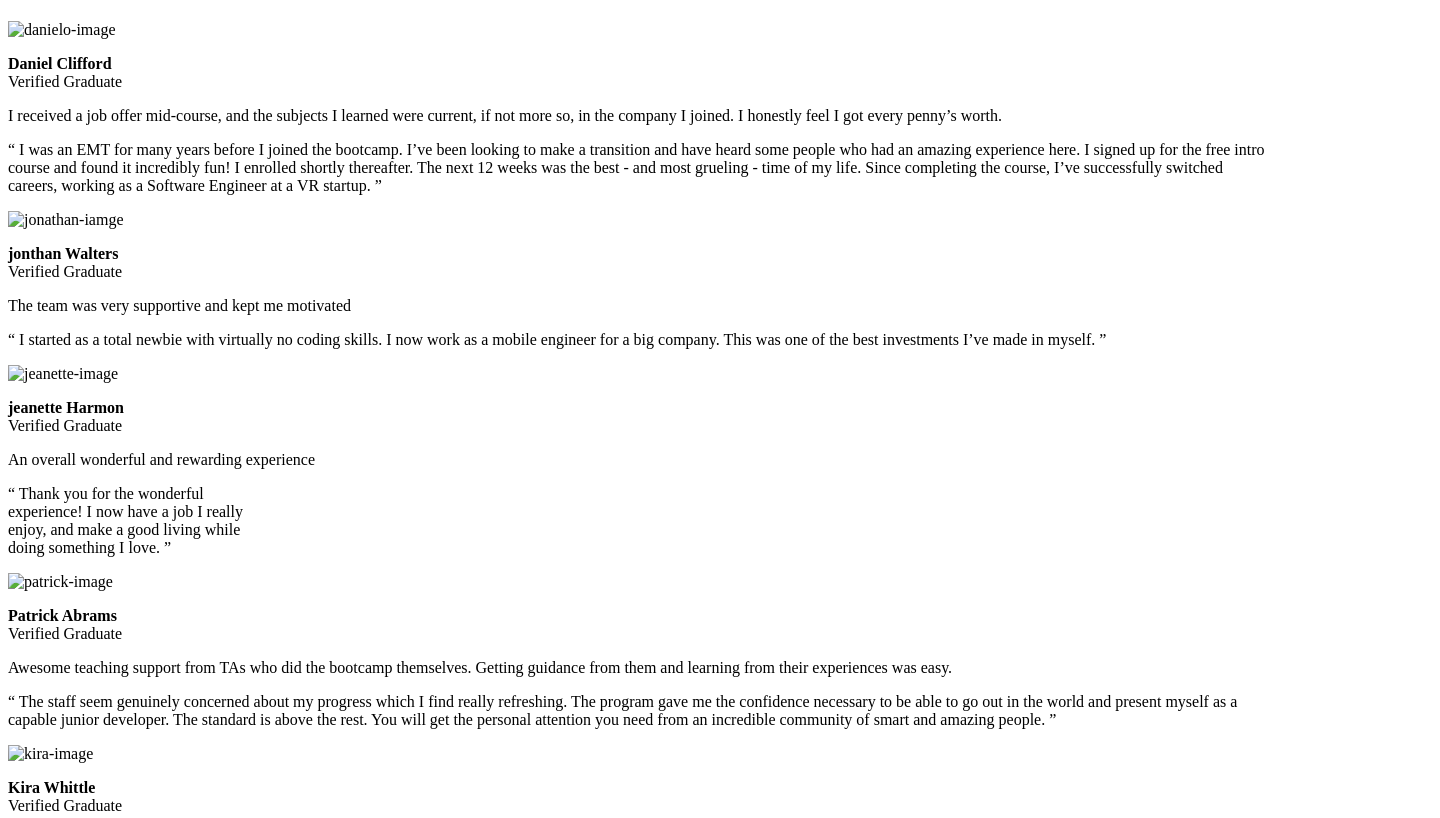
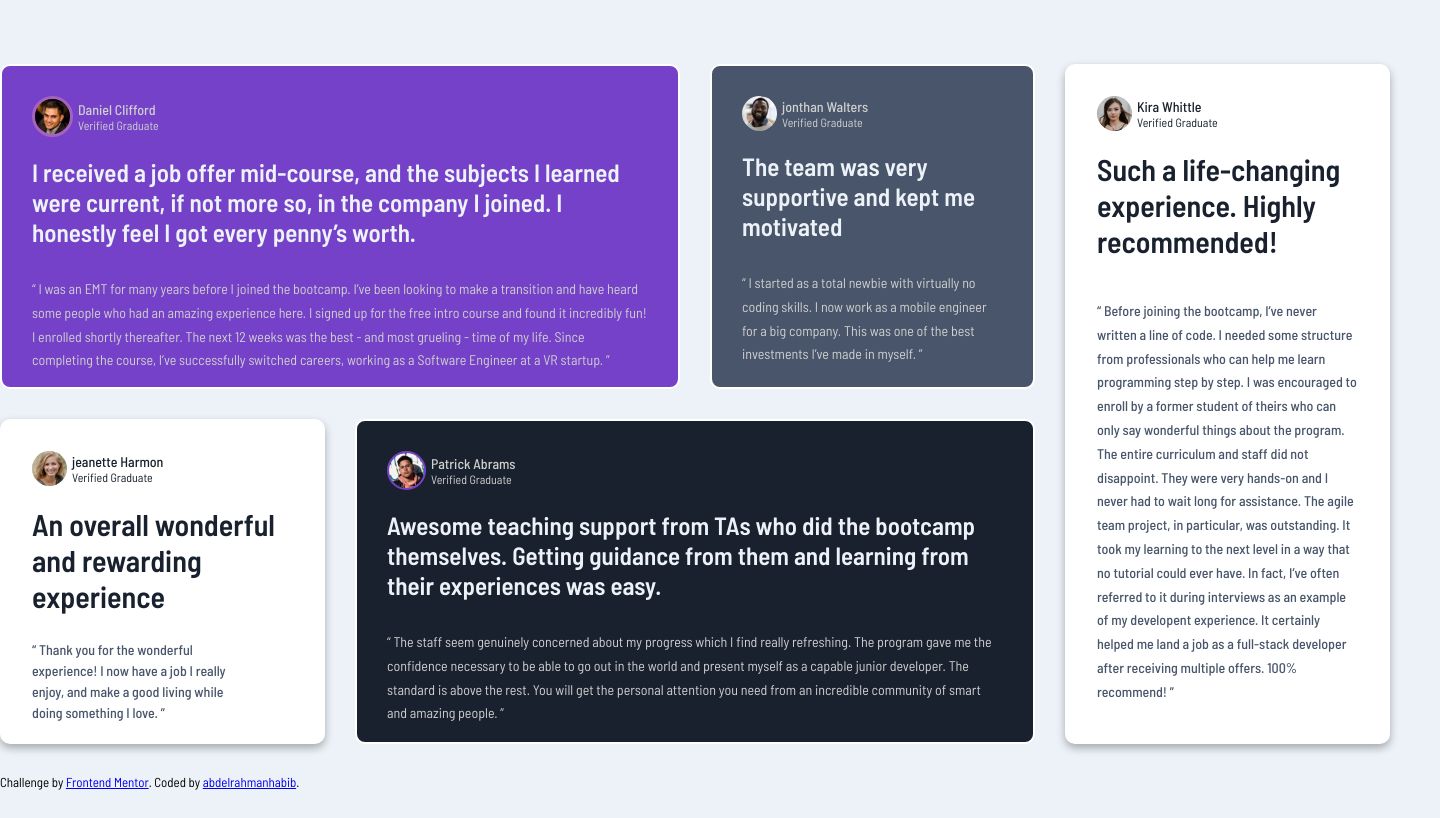
Before and after one commit to abdelrahman4habib/testimonials-grid-section-main, a plain HTML site: page index.html in a window 1280 px wide. Shown: the top 818 px of the page, 1440 px wide, since content can reach past the window. Drawn offline with Linux system fonts and the light colour scheme; files that its build step writes are made by us from their sources; the site is published under a folder, as on GitHub Pages, so addresses that start at the root find nothing.

Commit message:
Update index.html

```diff
--- a/index.html
+++ b/index.html
@@ -13,7 +13,7 @@
       sizes="32x32"
       href="./images/favicon-32x32.png"
     />
-    <link href="/style.css" rel="stylesheet"/>
+    <link href="./css/style.css" rel="stylesheet"/>
 
     <title>Frontend Mentor | [testimonials grid section main]</title>
 
@@ -23,7 +23,7 @@
     <h1></h1>
     <div class="box-1">
       <div class="personal-info">
-      <img src="/images/image-daniel.jpg" alt="danielo-image" class="danielo-image-border">
+      <img src="./images/image-daniel.jpg" alt="danielo-image" class="danielo-image-border">
 
       <p class="p-j-d">
       <strong class="name">Daniel Clifford</strong><br>Verified Graduate
@@ -47,7 +47,7 @@
 </div>
 <div class="box-2">
 <div class="personal-info">
-  <img src="/images/image-jonathan.jpg" alt="jonathan-iamge" class="main-image">
+  <img src="./images/image-jonathan.jpg" alt="jonathan-iamge" class="main-image">
   <p class="p-j-d">
       <strong class="name">jonthan Walters</strong>
       <br>Verified Graduate
@@ -64,7 +64,7 @@
 </div>
 <div class="box-3">
   <div class="personal-info">
-    <img src="/images/image-jeanette.jpg" alt="jeanette-image" class="main-image"/>
+    <img src="./images/image-jeanette.jpg" alt="jeanette-image" class="main-image"/>
     <p class="jeanette-kira"><strong class="name">jeanette Harmon </strong>
      <br>Verified Graduate</p>
 
@@ -80,7 +80,7 @@
 </div>
 <div class="box-4">
   <div class="personal-info">
-    <img src="/images/image-patrick.jpg" alt="patrick-image" class="patrick-image-border"/>
+    <img src="./images/image-patrick.jpg" alt="patrick-image" class="patrick-image-border"/>
     <p class="p-j-d"><strong class="name">Patrick Abrams </strong>
       <br>Verified Graduate
     </p>
@@ -101,7 +101,7 @@
 </div>
 <div class="box-5">
   <div class="personal-info">
-    <img src="/images/image-kira.jpg" alt="kira-image" class="main-image"/>
+    <img src="./images/image-kira.jpg" alt="kira-image" class="main-image"/>
     <p class="jeanette-kira"><strong class="name">Kira Whittle </strong>
       <br>Verified Graduate
     </p>
```
